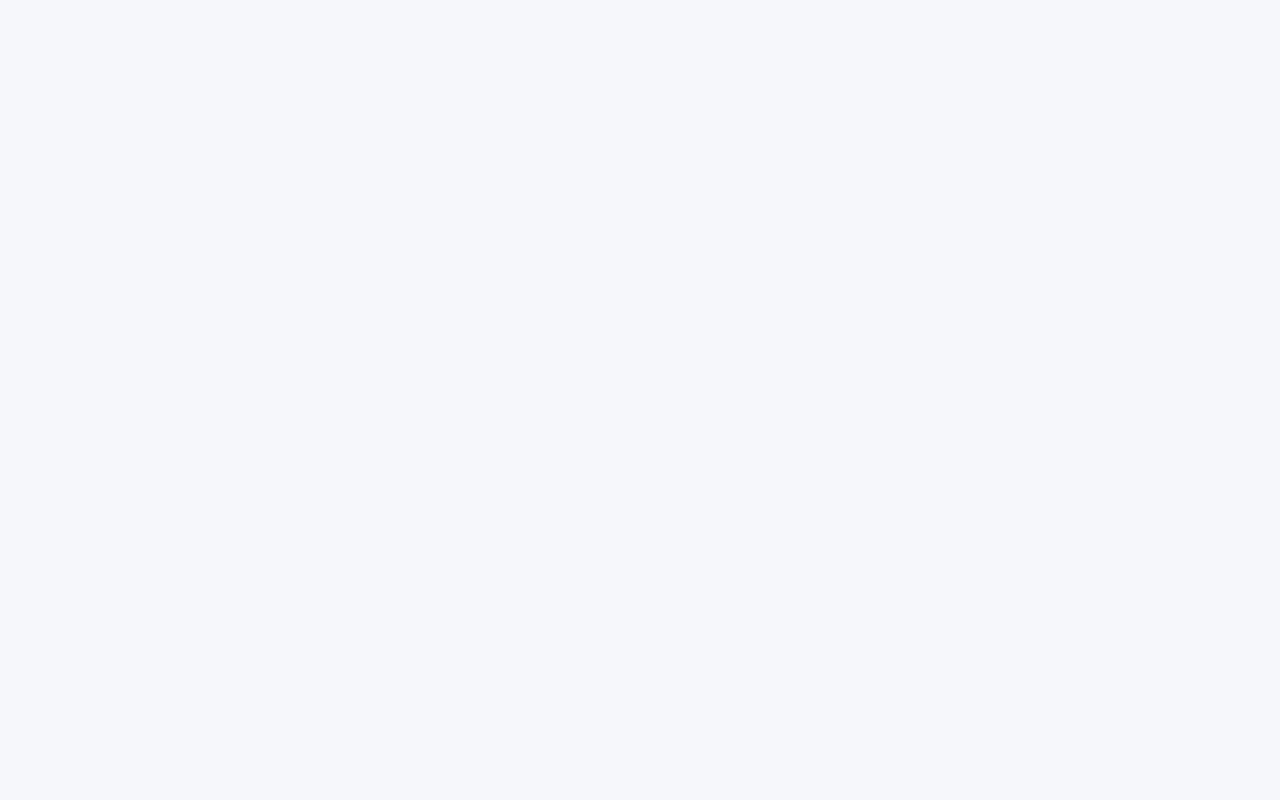
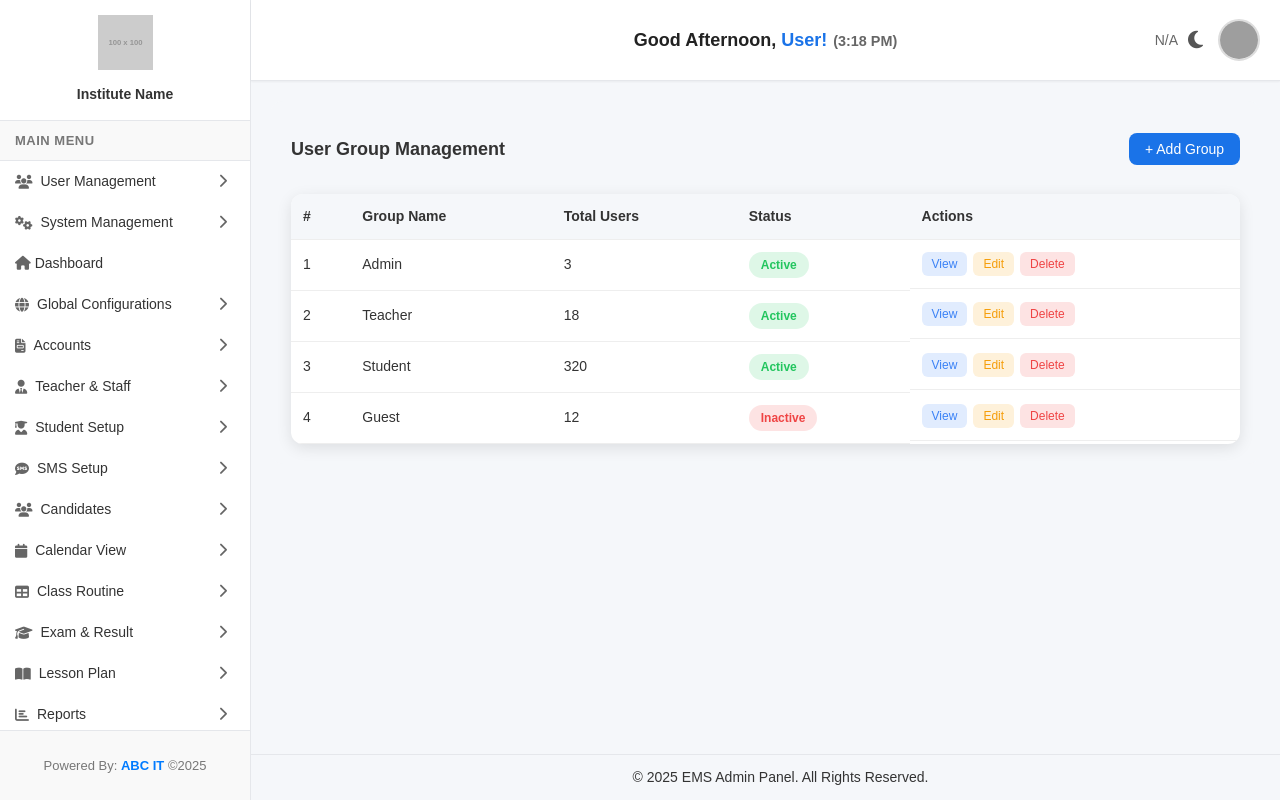
Before and after one commit to Hossian200e/project_root_ems, a React (Vite) app in the folder frontend/: page /UserGroupList in a window 1280 px wide. Before the commit this address had no page. Built offline with nearby package versions, Linux system fonts and the light colour scheme; grey boxes are pictures that could not be loaded.

Commit message:
User Group Management

```diff
--- a/frontend/src/App.jsx
+++ b/frontend/src/App.jsx
@@ -13,6 +13,11 @@ import TeacherLayout from "./teacher/layoutPage/layout/TeacherLayout";
 import AdminDashboard from "./admin/dashboard/AdminDashboard";
 import StudentDashboard from "./student/dashboard/StudentDashboard";
 import TeacherDashboard from "./teacher/dashboard/TeacherDashboard";
+
+
+//Admin Page.............
+import UserGroupList from "./admin/userManagement/UserGroupList";
+
 
 function App() {
   // 🌙 Light/Dark Mode State
@@ -41,6 +46,7 @@ function App() {
           element={<AdminLayout theme={theme} toggleTheme={toggleTheme} />}
         >
           <Route path="/AdminDashboard" element={<AdminDashboard />} />
+           <Route path="/UserGroupList" element={<UserGroupList />} />
         </Route>
 
         {/* Student routes */}
--- a/frontend/src/admin/layoutPage/components/Sidebar.jsx
+++ b/frontend/src/admin/layoutPage/components/Sidebar.jsx
@@ -45,7 +45,7 @@ const Sidebar = () => {
             </div>
             {activeMenu === "user" && (
               <ul className="submenu">
-                <li><a href="#">User Group List</a></li>
+                <li><Link to="/UserGroupList" className="menu-link">User Group List</Link></li>
                 <li><a href="#">User Group Role Management</a></li>
               </ul>
             )}
@@ -67,7 +67,7 @@ const Sidebar = () => {
 
           {/* SL 3 → Dashboard */}
           <li>
-           <Link to="/Dashboard" className="menu-link">
+           <Link to="/AdminDashboard" className="menu-link">
            <i className="fa fa-home" /> Dashboard
            </Link>
          </li>
--- /dev/null
+++ b/frontend/src/admin/userManagement/UserGroupList.jsx
@@ -0,0 +1,62 @@
+import React, { useState } from "react";
+import "../../assets/styles/admin/userManagement/UserGroupList.css";
+
+const initialGroups = [
+  { id: 1, name: "Admin", users: 3, status: "Active" },
+  { id: 2, name: "Teacher", users: 18, status: "Active" },
+  { id: 3, name: "Student", users: 320, status: "Active" },
+  { id: 4, name: "Guest", users: 12, status: "Inactive" },
+];
+
+export default function UserGroupList() {
+  const [groups] = useState(initialGroups);
+
+  return (
+    <div className="user-group-page">
+      <div className="user-group-header">
+        <h2>User Group Management</h2>
+        <button className="btn-add">+ Add Group</button>
+      </div>
+
+      <div className="table-wrapper">
+        <table className="user-group-table">
+          <thead>
+            <tr>
+              <th>#</th>
+              <th>Group Name</th>
+              <th>Total Users</th>
+              <th>Status</th>
+              <th>Actions</th>
+            </tr>
+          </thead>
+
+          <tbody>
+            {groups.map((group, index) => (
+              <tr key={group.id}>
+                <td>{index + 1}</td>
+                <td className="group-name">{group.name}</td>
+                <td>{group.users}</td>
+                <td>
+                  <span
+                    className={`status ${
+                      group.status === "Active"
+                        ? "status-active"
+                        : "status-inactive"
+                    }`}
+                  >
+                    {group.status}
+                  </span>
+                </td>
+                <td className="actions">
+                  <button className="btn view">View</button>
+                  <button className="btn edit">Edit</button>
+                  <button className="btn delete">Delete</button>
+                </td>
+              </tr>
+            ))}
+          </tbody>
+        </table>
+      </div>
+    </div>
+  );
+}
--- /dev/null
+++ b/frontend/src/assets/styles/admin/userManagement/UserGroupList.css
@@ -0,0 +1,156 @@
+/* ================================
+   USER GROUP MANAGEMENT
+================================ */
+
+/* Page Wrapper */
+.user-group-page {
+  background: var(--bg-color);
+  padding: 20px;
+  border-radius: 12px;
+  font-family: "Poppins", sans-serif;
+  transition: background 0.3s ease, color 0.3s ease;
+}
+
+/* Header */
+.user-group-header {
+  display: flex;
+  justify-content: space-between;
+  align-items: center;
+  margin-bottom: 16px;
+}
+
+.user-group-header h2 {
+  font-size: 18px;
+  font-weight: 600;
+  color: var(--text-color);
+}
+
+/* Add Button */
+.btn-add {
+  background: #1a73e8;
+  color: #fff;
+  border: none;
+  padding: 8px 16px;
+  border-radius: 8px;
+  font-size: 14px;
+  cursor: pointer;
+  transition: background 0.25s ease;
+}
+
+.btn-add:hover {
+  background: #1558c0;
+}
+
+/* ================================
+   TABLE
+================================ */
+.table-wrapper {
+  overflow-x: auto;
+  background: var(--card-bg);
+  border-radius: 12px;
+  box-shadow: 0 4px 15px var(--card-shadow);
+}
+
+/* Table */
+.user-group-table {
+  width: 100%;
+  border-collapse: collapse;
+}
+
+/* Table Head */
+.user-group-table thead th {
+  background: var(--bg-color);
+  color: var(--text-color);
+  font-size: 14px;
+  font-weight: 600;
+  padding: 12px;
+  text-align: left;
+  border-bottom: 1px solid var(--divider-color);
+}
+
+/* Table Body */
+.user-group-table tbody td {
+  padding: 12px;
+  font-size: 14px;
+  color: var(--text-color);
+  border-bottom: 1px solid var(--divider-color);
+  transition: background 0.2s ease;
+}
+
+.user-group-table tbody tr:hover {
+  background: rgba(0, 0, 0, 0.03);
+}
+
+/* Dark mode hover fix */
+body.dark-mode .user-group-table tbody tr:hover {
+  background: rgba(255, 255, 255, 0.05);
+}
+
+/* Group Name */
+.group-name {
+  font-weight: 500;
+}
+
+/* ================================
+   STATUS BADGES
+================================ */
+.status {
+  display: inline-block;
+  padding: 4px 12px;
+  font-size: 12px;
+  font-weight: 600;
+  border-radius: 20px;
+}
+
+/* Active */
+.status-active {
+  background: rgba(34, 197, 94, 0.15);
+  color: #22c55e;
+}
+
+/* Inactive */
+.status-inactive {
+  background: rgba(239, 68, 68, 0.15);
+  color: #ef4444;
+}
+
+/* ================================
+   ACTION BUTTONS
+================================ */
+.actions {
+  display: flex;
+  gap: 6px;
+}
+
+.actions .btn {
+  border: none;
+  padding: 5px 10px;
+  font-size: 12px;
+  font-weight: 500;
+  border-radius: 6px;
+  cursor: pointer;
+  transition: transform 0.15s ease, opacity 0.15s ease;
+}
+
+.actions .btn:hover {
+  transform: translateY(-1px);
+  opacity: 0.9;
+}
+
+/* View */
+.actions .view {
+  background: rgba(59, 130, 246, 0.15);
+  color: #3b82f6;
+}
+
+/* Edit */
+.actions .edit {
+  background: rgba(245, 158, 11, 0.15);
+  color: #f59e0b;
+}
+
+/* Delete */
+.actions .delete {
+  background: rgba(239, 68, 68, 0.15);
+  color: #ef4444;
+}
```
